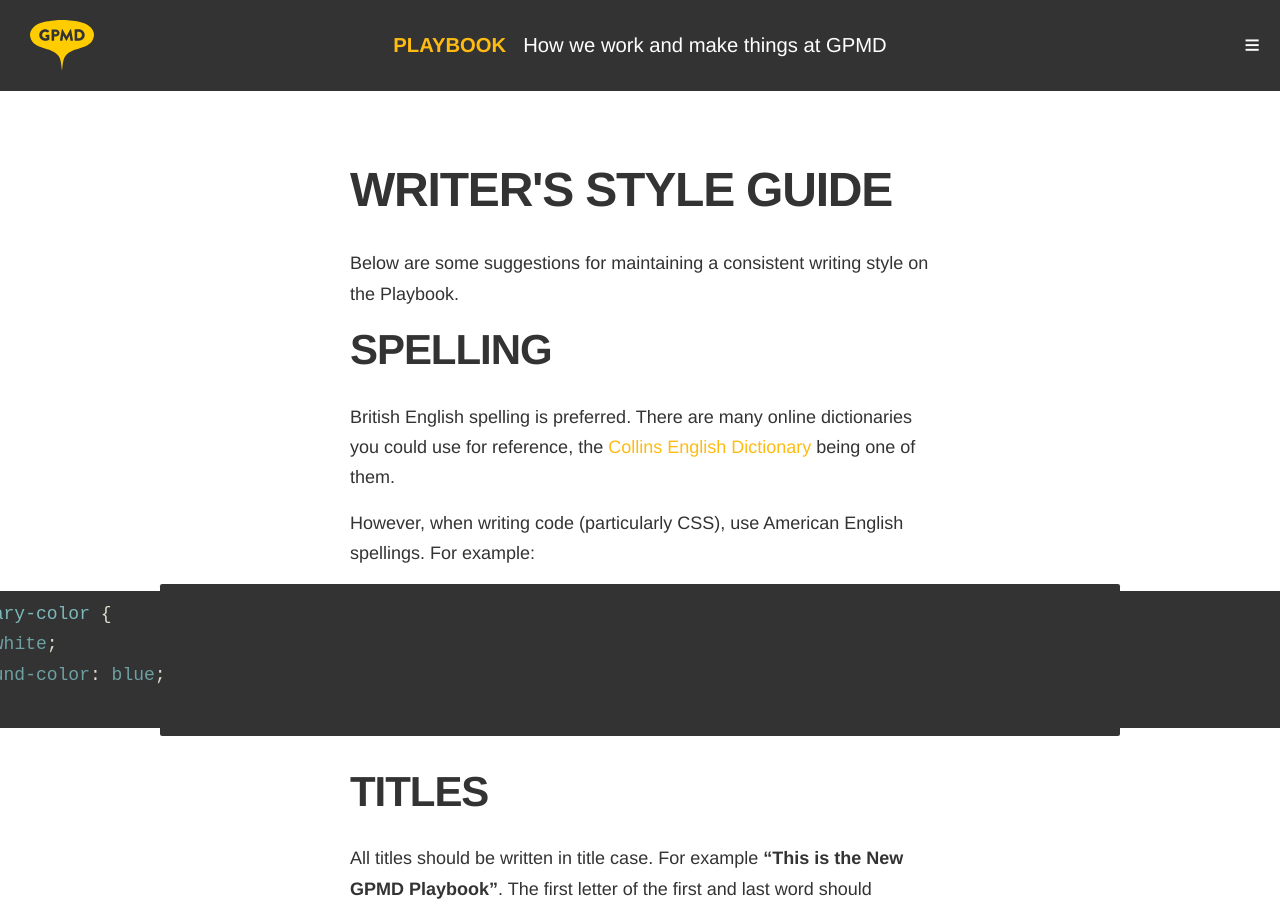
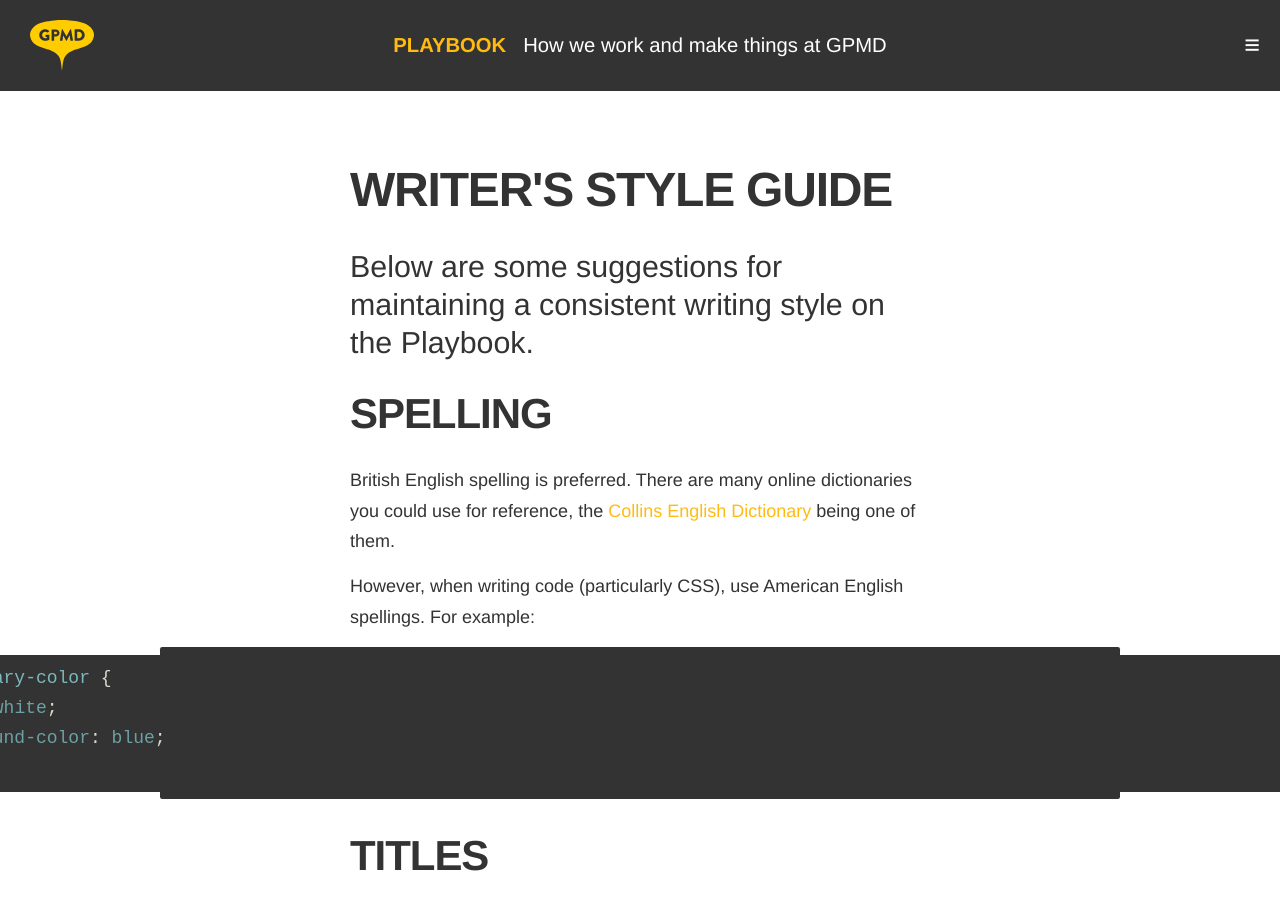
Before and after one commit to gpmd/playbook, a Jekyll site: the page built from _posts/pages/2014-03-11-writers-style-guide.md, in a window 1280 px wide and 900 px high. Built offline with Jekyll 4.4.1, drawn with Linux system fonts in a browser that asks for light colours; nearby versions of some CDN libraries; Markdown is read by kramdown in place of the engine named in the settings.

Commit message:
Updated 2014-03-11-writers-style-guide.md

```diff
--- a/_posts/pages/2014-03-11-writers-style-guide.md
+++ b/_posts/pages/2014-03-11-writers-style-guide.md
@@ -5,7 +5,7 @@
 permalink: "writers-style-guide"
 ---
 
-Below are some suggestions for maintaining a consistent writing style on the Playbook.
+<p class="lead">Below are some suggestions for maintaining a consistent writing style on the Playbook.</p>
 
 ## Spelling
 
```
